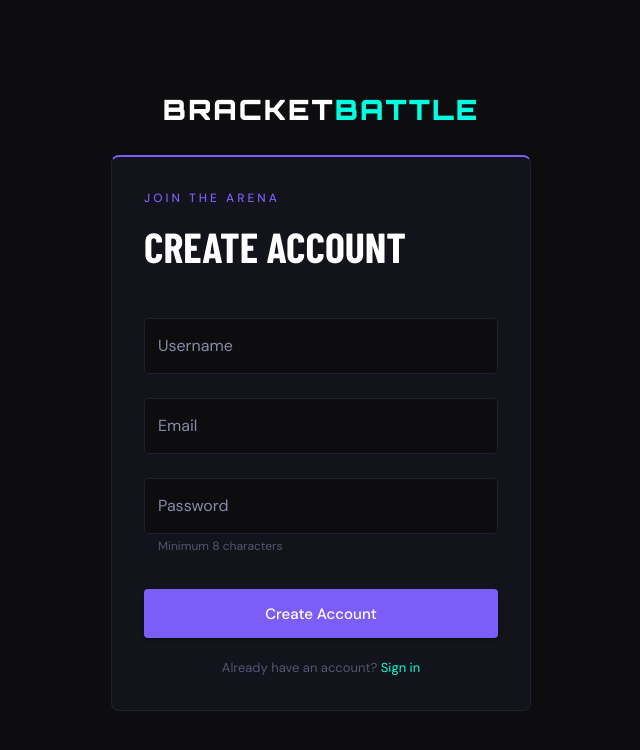
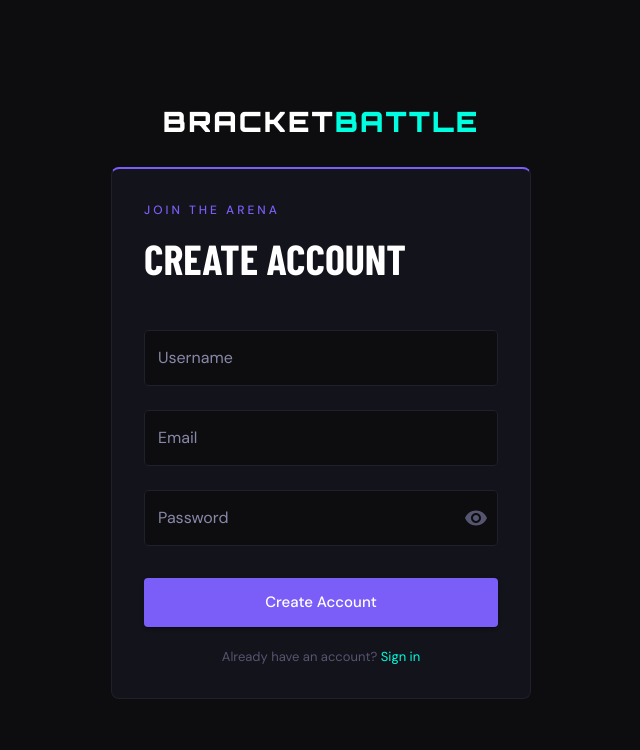
Before and after one commit to yajumunikar/bracket-battle, a React (Vite) app in the folder frontend/: page /register in a window 1280 px wide. Shown: the top 750 px of the page, without its empty margins (319-959 px from the left). Built offline with nearby package versions, Linux system fonts and the light colour scheme; a web font is replaced by a local one.

Commit message:
feat: add password visibility toggle to login and register pages

```diff
--- a/frontend/src/pages/LoginPage.tsx
+++ b/frontend/src/pages/LoginPage.tsx
@@ -1,5 +1,14 @@
 import { useState } from "react";
-import { Box, Button, TextField, Typography, Alert } from "@mui/material";
+import {
+  Box,
+  Button,
+  TextField,
+  Typography,
+  Alert,
+  IconButton,
+  InputAdornment,
+} from "@mui/material";
+import { Visibility, VisibilityOff } from "@mui/icons-material";
 import { useNavigate, Link } from "react-router-dom";
 import { loginRequest, extractErrors } from "../api/auth";
 import { useAuth } from "../context/AuthContext";
@@ -9,6 +18,7 @@ export default function LoginPage() {
   const navigate = useNavigate();
   const [email, setEmail] = useState("");
   const [password, setPassword] = useState("");
+  const [showPassword, setShowPassword] = useState(false);
   const [general, setGeneral] = useState("");
   const [fieldErrors, setFieldErrors] = useState<Record<string, string>>({});
   const [loading, setLoading] = useState(false);
@@ -125,7 +135,7 @@ export default function LoginPage() {
         <TextField
           fullWidth
           label="Password"
-          type="password"
+          type={showPassword ? "text" : "password"}
           value={password}
           onChange={(e) => setPassword(e.target.value)}
           onKeyDown={(e) => e.key === "Enter" && handleSubmit()}
@@ -133,6 +143,21 @@ export default function LoginPage() {
           helperText={fieldErrors.password}
           sx={fieldSx("#00ffe0")}
           margin="normal"
+          slotProps={{
+            input: {
+              endAdornment: (
+                <InputAdornment position="end">
+                  <IconButton
+                    onClick={() => setShowPassword(!showPassword)}
+                    edge="end"
+                    sx={{ color: "#555570", "&:hover": { color: "#00ffe0" } }}
+                  >
+                    {showPassword ? <VisibilityOff /> : <Visibility />}
+                  </IconButton>
+                </InputAdornment>
+              ),
+            },
+          }}
         />
 
         <Button
--- a/frontend/src/pages/RegisterPage.tsx
+++ b/frontend/src/pages/RegisterPage.tsx
@@ -1,5 +1,14 @@
 import { useState } from "react";
-import { Box, Button, TextField, Typography, Alert } from "@mui/material";
+import {
+  Box,
+  Button,
+  TextField,
+  Typography,
+  Alert,
+  IconButton,
+  InputAdornment,
+} from "@mui/material";
+import { Visibility, VisibilityOff } from "@mui/icons-material";
 import { useNavigate, Link } from "react-router-dom";
 import { registerRequest, extractErrors } from "../api/auth";
 import { useAuth } from "../context/AuthContext";
@@ -10,6 +19,7 @@ export default function RegisterPage() {
   const [username, setUsername] = useState("");
   const [email, setEmail] = useState("");
   const [password, setPassword] = useState("");
+  const [showPassword, setShowPassword] = useState(false);
   const [general, setGeneral] = useState("");
   const [fieldErrors, setFieldErrors] = useState<Record<string, string>>({});
   const [loading, setLoading] = useState(false);
@@ -136,14 +146,29 @@ export default function RegisterPage() {
         <TextField
           fullWidth
           label="Password"
-          type="password"
+          type={showPassword ? "text" : "password"}
           value={password}
           onChange={(e) => setPassword(e.target.value)}
           onKeyDown={(e) => e.key === "Enter" && handleSubmit()}
           error={!!fieldErrors.password}
-          helperText={fieldErrors.password || "Minimum 8 characters"}
-          sx={fieldSx("#7b5ef8")}
+          helperText={fieldErrors.password}
+          sx={fieldSx("#00ffe0")}
           margin="normal"
+          slotProps={{
+            input: {
+              endAdornment: (
+                <InputAdornment position="end">
+                  <IconButton
+                    onClick={() => setShowPassword(!showPassword)}
+                    edge="end"
+                    sx={{ color: "#555570", "&:hover": { color: "#00ffe0" } }}
+                  >
+                    {showPassword ? <VisibilityOff /> : <Visibility />}
+                  </IconButton>
+                </InputAdornment>
+              ),
+            },
+          }}
         />
 
         <Button
```
